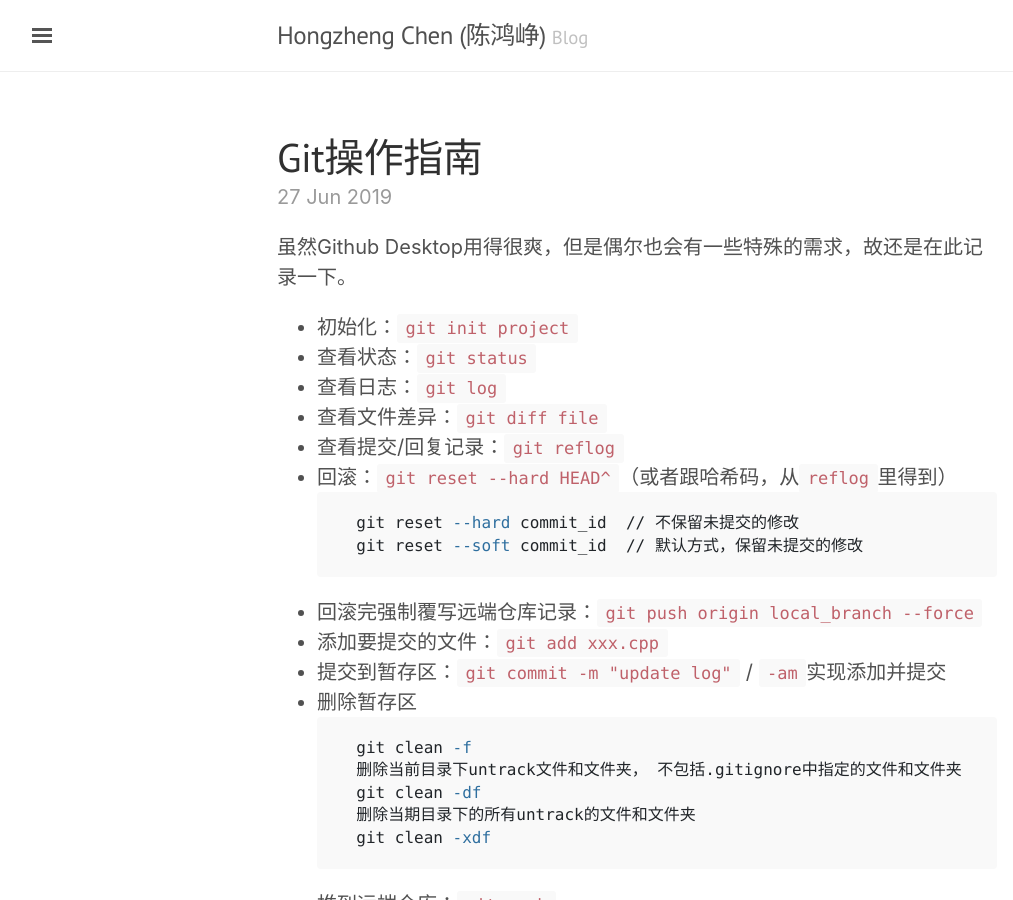
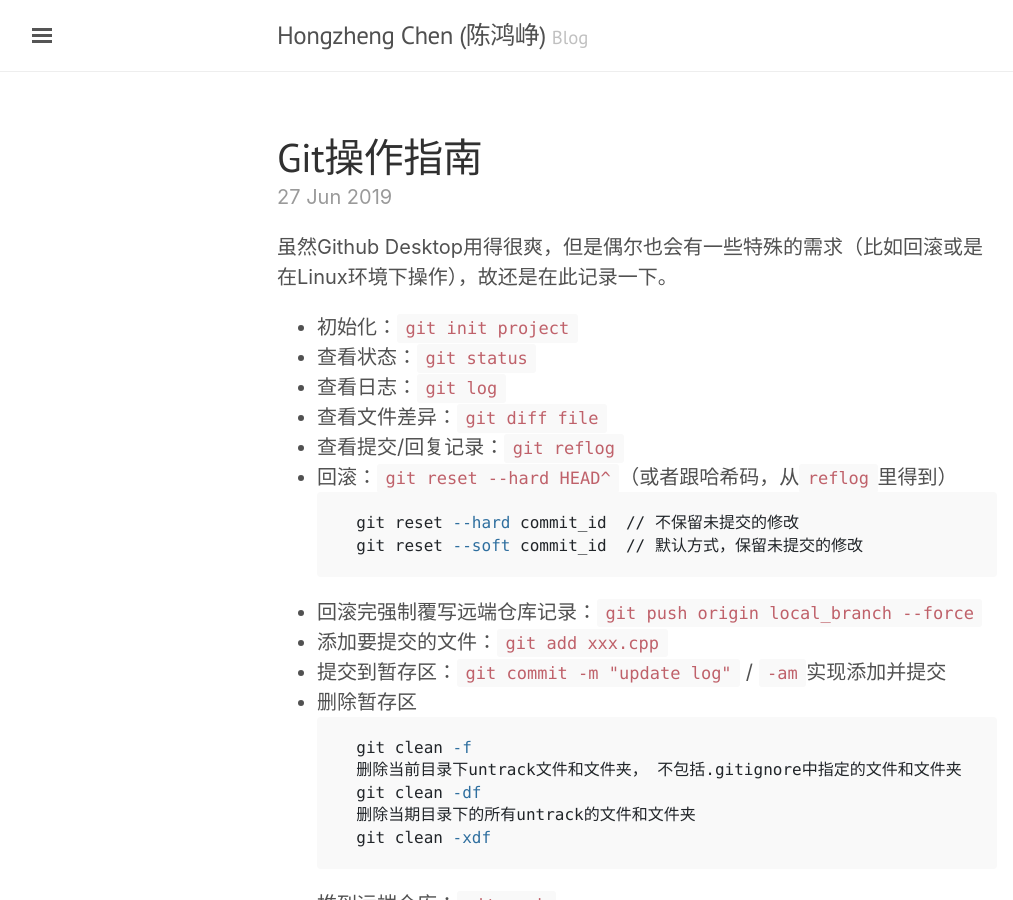
Before and after one commit to Ewenwan/chhzh123.github.io, a Jekyll site: the page built from _posts/2019-06-27-git.md, in a window 1280 px wide and 900 px high. Shown: the whole window, without its empty margins (3-1016 px from the left). Built offline with Jekyll 4.4.1, drawn with Linux system fonts in a browser that asks for light colours; nearby versions of some CDN libraries; comment, search, counter and statistics services are not loaded.

```diff
--- a/_posts/2019-06-27-git.md
+++ b/_posts/2019-06-27-git.md
@@ -4,7 +4,7 @@ title: Git操作指南
 tag: [tools]
 ---
 
-虽然Github Desktop用得很爽，但是偶尔也会有一些特殊的需求，故还是在此记录一下。
+虽然Github Desktop用得很爽，但是偶尔也会有一些特殊的需求（比如回滚或是在Linux环境下操作），故还是在此记录一下。
 
 <!--more-->
 
```
Also changed, not shown: _posts/2019-01-31-tools-setup.md (+1 -0 lines), _posts/2019-06-20-anaconda.md (deleted, +0 -19 lines).
